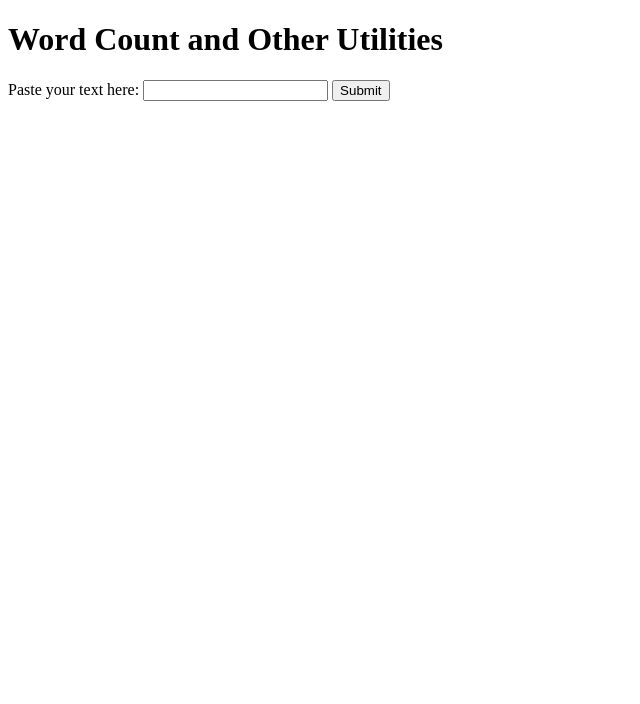
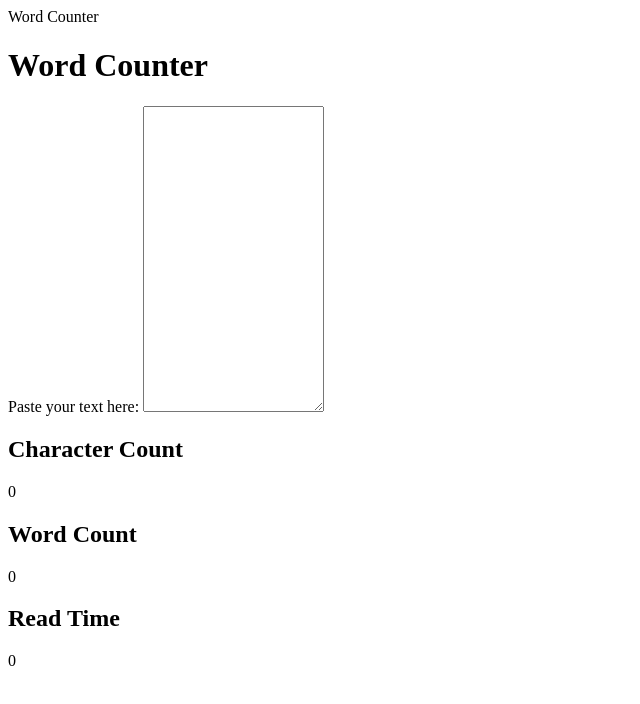
Before and after one commit to vyarin/vyarin.github.io, a plain HTML site: page word-count/index.html in a window 1280 px wide. Shown: the whole page, without its empty margins (0-640 px from the left). Drawn offline with Linux system fonts and the light colour scheme; files that its build step writes are made by us from their sources.

Commit message:
Add textbox and counters

```diff
--- a/word-count/index.html
+++ b/word-count/index.html
@@ -2,17 +2,37 @@
 <html lang="en">
     <head>
         <link rel="stylesheet" href="styles.css">
+        <script src="script.js"></script>
 
         <title>Word Count</title>
     </head>
     <body>
-        <h1>
-            Word Count and Other Utilities
-        </h1>
-        <form>
-            <label for="text-input">Paste your text here:</label>
-            <input id="text-input" type="text">
-            <button type="submit">Submit</button>
-        </form>
+        <nav class="navbar">
+            <span class="logo">Word Counter</span>
+        </nav>
+        <main>
+            <h1>
+                Word Counter
+            </h1>
+
+            <div class="text-input">
+                <label for="textbox">Paste your text here:</label>
+                <textarea id="textbox" onkeyup="count_words()" rows="20"></textarea>
+            </div>
+            <div class="counter">
+                <div class="char-count">
+                    <h2>Character Count</h2>
+                    <span id="char-count-value">0</span>
+                </div>
+                <div class="word-count">
+                    <h2>Word Count</h2>
+                    <span id="word-count-value">0</span>
+                </div>
+                <div class="read-time">
+                    <h2>Read Time</h2>
+                    <span id="read-time-value">0</span>
+                </div>
+            </div>
+        </main>
     </body>
 </html>
```
